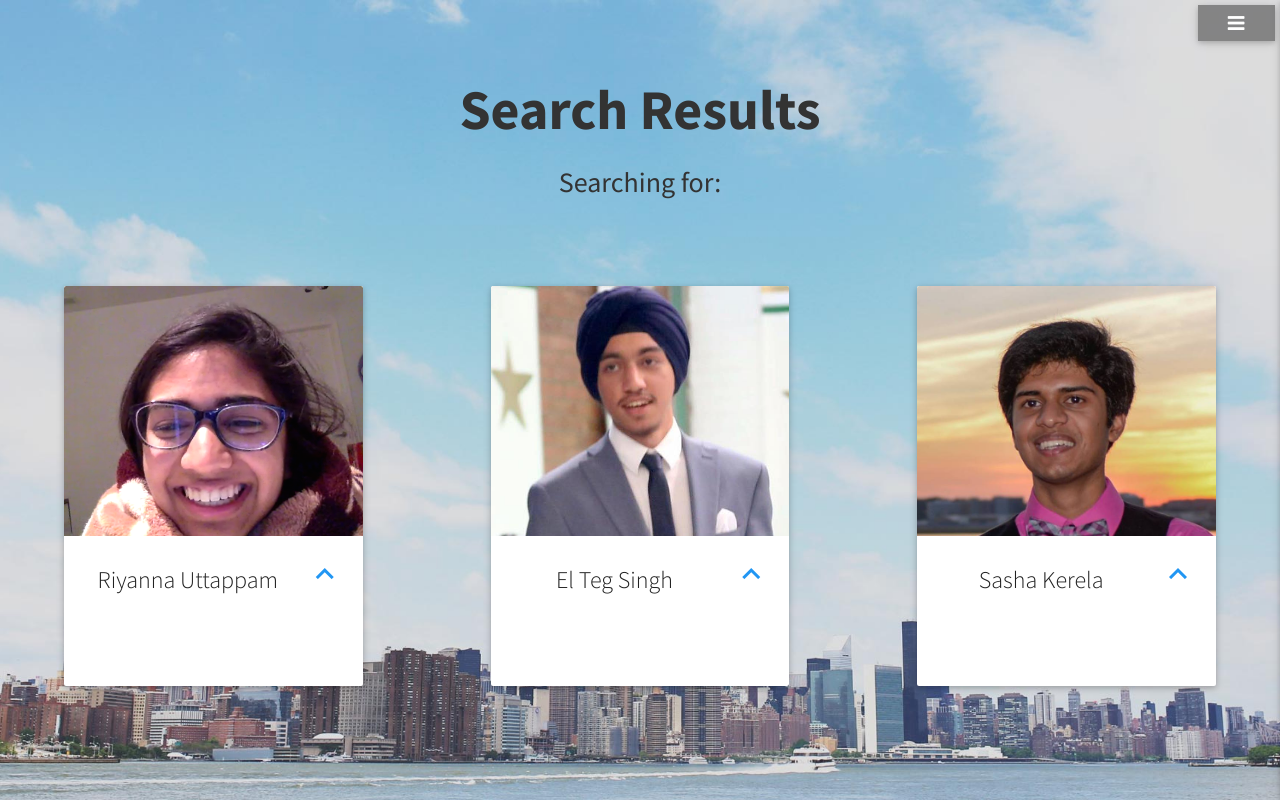
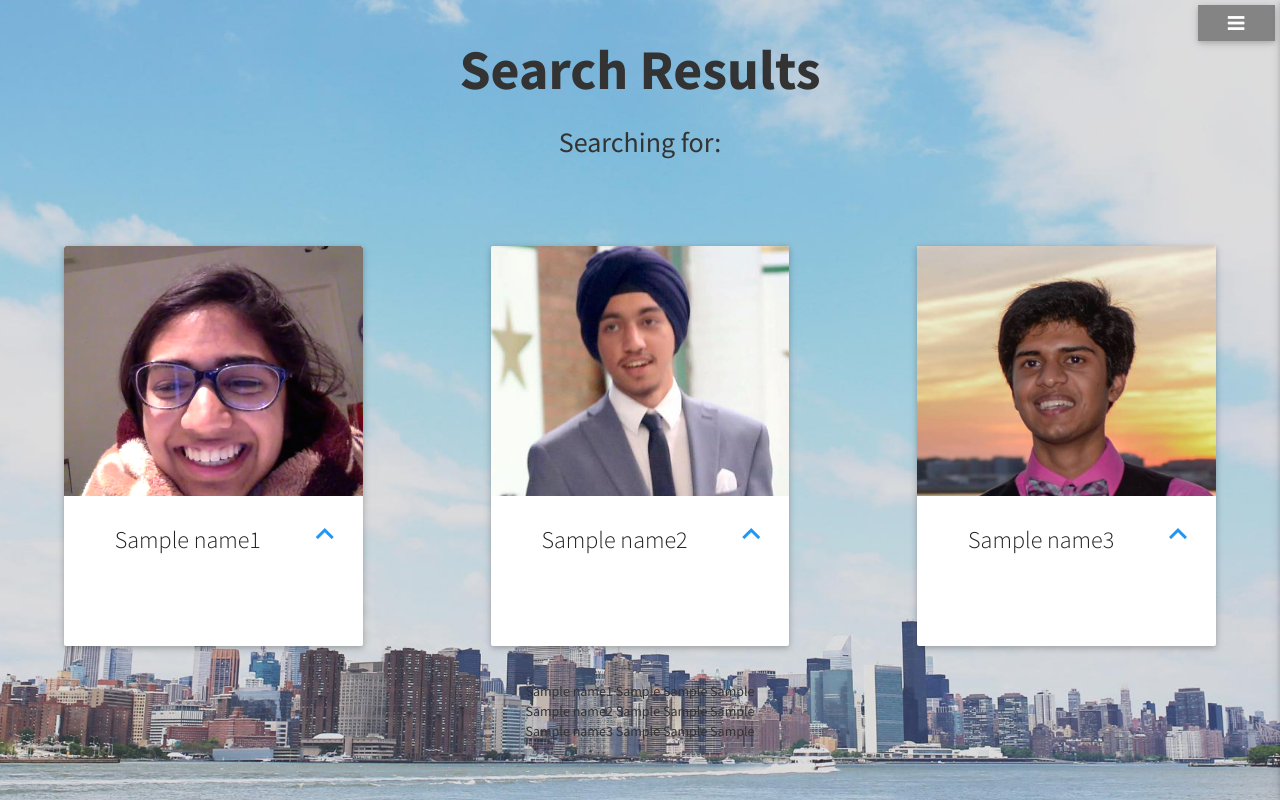
Before and after one commit to Shashank-Ojha/MakeBank, a Flask app: template templates/lenderSearch.html in a window 1280 px wide. Run offline with Flask 2, Linux system fonts and the light colour scheme; the template is opened without the code that fills it: most values are stand-ins (such as "Sample title", 1, 10 or a date in 2020).

Commit message:
Connecting Python with HTML

```diff
--- a/app.py
+++ b/app.py
@@ -1,7 +1,7 @@
 # import the Flask class from the flask module
 from flask import Flask, render_template, request
 from wtforms import Form, BooleanField, TextField, PasswordField, validators
-#import pythonfiles(no .py)
+import search
 
 
 # create the application object
@@ -28,11 +28,26 @@
 @app.route('/lend', methods = ['POST'])
 def chooseBorrow():
    if request.method == 'POST':
-        amount = request.form['loanVal']
-        rate = request.form['IRrange']
-        #filename.main(amount, rate)
-        #this will give search results
-        return render_template("lenderSearch.html", amount = amount, rate = rate)
+        amount = int(request.form['loanVal'])
+        rate = float(request.form['IRrange'])
+        database = search.get_borrowers(amount, rate)
+        #this will give you a list of burrowers
+        return render_template("lenderSearch.html",
+                                name1 = database[0].name,
+                                amount1 = database[0].borrow_amount,
+                                rate1 = database[0].borrow_interest_rate,
+                                credit1 = round(database[0].credit_score,2),
+
+                                name2 = database[1].name,
+                                amount2 = database[1].borrow_amount,
+                                rate2 = database[1].borrow_interest_rate,
+                                credit2 = round(database[1].credit_score,2),
+
+                                name3 = database[2].name,
+                                amount3 = database[2].borrow_amount,
+                                rate3 = database[2].borrow_interest_rate,
+                                credit3 = round(database[2].credit_score,2)
+                                )
 
 @app.route('/borrow')
 def borrow():
@@ -44,7 +59,6 @@
         amount = request.form['loanVal']
         rate = request.form['IRrange']
         #filename.main(amount, rate)
-        #this will give search results
         return render_template("lenderSearch.html", amount = amount, rate = rate)
 
 
--- a/is_borrower.py
+++ b/is_borrower.py
@@ -18,11 +18,11 @@
         if name=="Rihanna":
             self.credit_score=112.15
         if name=="Adam":
-            self.credit_score=get_score()[0]
+            self.credit_score=getScore()[0]
         if name=="Billy":
-            self.credit_score=get_score()[1]
+            self.credit_score=getScore()[1]
         if name=="Carlisle":
-            self.credit_score=get_score()[2]
+            self.credit_score=getScore()[2]
 
 #hardcoded for now to make a borrower named adam, who is already stored in captial 1 database
 def make_borrower(borrow_amount, borrow_interest_rate, name):
--- a/templates/lenderSearch.html
+++ b/templates/lenderSearch.html
@@ -108,21 +108,20 @@
                     <img class="activator" src="static/img/riya.png">
                   </div>
                   <div class="card-content">
-                    <span class="card-title activator grey-text text-darken-4">Riyanna Uttappam<i class="material-icons right blue-text" style="font-size: 36px;">keyboard_arrow_up</i></span>
+                    <span class="card-title activator grey-text text-darken-4">{{ name1 }}<i class="material-icons right blue-text" style="font-size: 36px;">keyboard_arrow_up</i></span>
 
                   </div>
                   <div class="card-reveal">
                     <span class="card-title grey-text text-darken-4"><i class="material-icons right">close</i></span>
                     <br>
                     <br>
-                    <ul><span class="card-title grey-text text-darken-4">Riyanna Uttappam</span></ul>
+                    <ul><span class="card-title grey-text text-darken-4">{{ name1 }}</span></ul>
                     <br>
 
-
-                    <p class="gpa">GPA: 4.37</p>
-                    <p class="info">Notable Courses:</p>
                     <ul>
-                    <li>AP Computer Science(5)</li>
+                    <li>Desired Amount: {{ amount1 }}</li>
+                    <li>Desired Rate: {{ rate1 }}</li>
+                    <li>Credit Score: {{ credit1 }}</li>
                     </ul>
                   </div>
                 </div>
@@ -135,19 +134,19 @@
                     <img class="activator" src="static/img/teg.jpg">
                   </div>
                   <div class="card-content">
-                    <span class="card-title activator grey-text text-darken-4">El Teg Singh<i class="material-icons right blue-text" style="font-size: 36px;">keyboard_arrow_up</i></span>
+                    <span class="card-title activator grey-text text-darken-4">{{ name2 }}<i class="material-icons right blue-text" style="font-size: 36px;">keyboard_arrow_up</i></span>
 
                   </div>
                   <div class="card-reveal">
                     <span class="card-title grey-text text-darken-4"><i class="material-icons right">close</i></span>
                     <br>
                     <br>
-                    <span class="card-title grey-text text-darken-4">El Teg Singh</span>
+                    <span class="card-title grey-text text-darken-4">{{ name2 }}</span>
                     <br>
-                    <p class="gpa">GPA: 4.37</p>
-                    <p class="info">Notable Courses:</p>
                     <ul>
-                    <li>AP Computer Science(5)</li>
+                    <li>Desired Amount: {{ amount2 }}</li>
+                    <li>Desired Rate: {{ rate2 }}</li>
+                    <li>Credit Score: {{ credit2 }}</li>
                     </ul>
                   </div>
                 </div>
@@ -160,20 +159,20 @@
                     <img class="activator" src="static/img/sasha.jpg">
                   </div>
                   <div class="card-content">
-                    <span class="card-title activator grey-text text-darken-4">Sasha Kerela<i class="material-icons right blue-text" style="font-size: 36px;">keyboard_arrow_up</i></span>
+                    <span class="card-title activator grey-text text-darken-4">{{ name3 }}<i class="material-icons right blue-text" style="font-size: 36px;">keyboard_arrow_up</i></span>
 
                   </div>
                   <div class="card-reveal">
                     <span class="card-title grey-text text-darken-4"><i class="material-icons right">close</i></span>
                     <br>
                     <br>
-                    <span class="card-title grey-text text-darken-4">Sasha Kerela</span>
+                    <span class="card-title grey-text text-darken-4">{{ name2 }}</span>
                     <br>
 
-                    <p class="gpa">GPA: 4.37</p>
-                    <p class="info">Notable Courses:</p>
                     <ul>
-                    <li>AP Computer Science(5)</li>
+                    <li>Desired Amount: {{ amount3 }}</li>
+                    <li>Desired Rate: {{ rate3 }}</li>
+                    <li>Credit Score: {{ credit3 }}</li>
                     </ul>
                   </div>
                 </div>
@@ -181,12 +180,24 @@
 
 
           </div>
-          <!-- <form method=post action="{{url_for('chooseLender')}}">
+          <form method=post action="{{url_for('chooseLender')}}">
             <dl>
-              {{ amount }}
-              {{ rate }}
+              {{ name1 }}
+              {{ amount1 }}
+              {{ rate1 }}
+              {{ credit1 }}
+              <br>
+              {{ name2 }}
+              {{ amount2 }}
+              {{ rate2 }}
+              {{ credit2 }}
+              <br>
+              {{ name3 }}
+              {{ amount3 }}
+              {{ rate3 }}
+              {{ credit3 }}
             </dl>
-          </form> -->
+          </form>
 
 
 
```
Also changed, not shown: templates/lend.html (+4 -4 lines).
